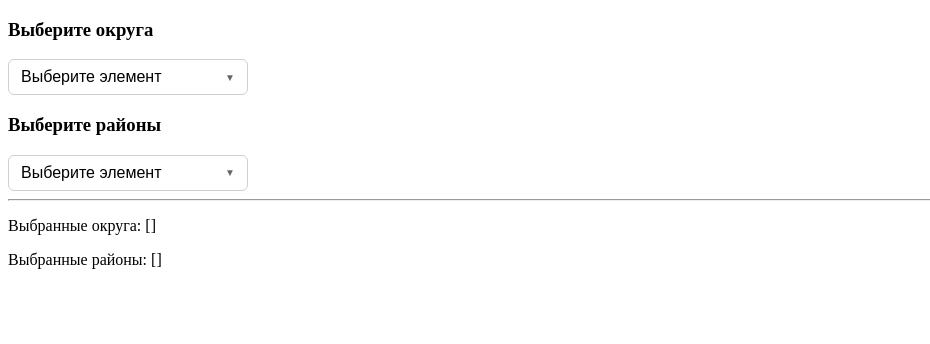
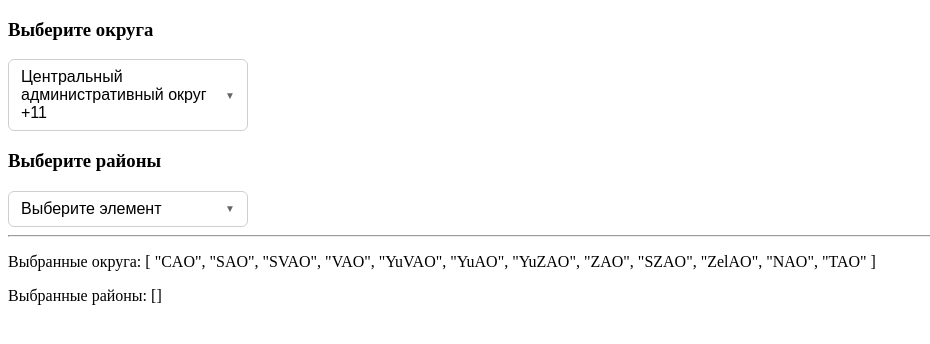
Before and after one commit to daniilkiselev97/test-assignment, an Angular app: page / in a window 1280 px wide. Shown: the top 344 px of the page, without its empty margins (0-930 px from the left). Built offline with nearby package versions, Linux system fonts and the light colour scheme.

Commit message:
feat: app starts with all districts

```diff
--- a/src/app/app.html
+++ b/src/app/app.html
@@ -4,6 +4,7 @@
 
     <dropdown
       [items]="districts"
+      [selectedValues]="selectedDistricts"
       [mode]="'multi'"
       [enableSearch]="true"
       (change)="onChangeDistricts($event)"
--- a/src/app/app.ts
+++ b/src/app/app.ts
@@ -1,4 +1,4 @@
-import { ChangeDetectionStrategy, Component } from '@angular/core';
+import { ChangeDetectionStrategy, Component, OnInit } from '@angular/core';
 import { Dropdown } from './dropdown/dropdown';
 import { JsonPipe } from '@angular/common';
 import { districts, areas } from './data';
@@ -13,7 +13,9 @@ import { BehaviorSubject } from 'rxjs';
   styleUrl: './app.scss',
   changeDetection: ChangeDetectionStrategy.OnPush
 })
-export class App {
+export class App implements OnInit {
+
+
   public selectedDistricts: string[] = [];
   public selectedAreas: string[] = [];
 
@@ -30,9 +32,19 @@ export class App {
       items: this.filterGroupItems(dis)
     }));
   }
+
+  ngOnInit(): void {
+    this.initSelectedDistricts()
+  }
   public onChangeDistricts(districts: string[]) {
     this.selectedDistricts = districts
     this.selectedDistricts$.next(districts)
+  }
+
+  private initSelectedDistricts(): void {
+    const allDistricts = this.districts.map(dis => dis.value)
+    this.selectedDistricts = allDistricts
+    this.selectedDistricts$.next(allDistricts)
   }
 
   private isIncludes(dis: DropdownItem): boolean {
--- a/src/app/dropdown/dropdown.ts
+++ b/src/app/dropdown/dropdown.ts
@@ -1,9 +1,9 @@
 import { ChangeDetectionStrategy, ChangeDetectorRef, Component, DestroyRef, ElementRef, EventEmitter, HostListener, inject, Input, Output } from '@angular/core';
-import { CommonModule} from '@angular/common';
+import { CommonModule } from '@angular/common';
 import { FormControl, ReactiveFormsModule } from '@angular/forms';
 import { combineLatest, Observable, of } from 'rxjs';
 import { debounceTime, distinctUntilChanged, map, startWith } from 'rxjs/operators';
-import { DropdownGroup, DropdownItem, FlatItem } from '../models/dropdown.model';
+import { DropdownGroup, DropdownItem, DropdownMode, FlatItem } from '../models/dropdown.model';
 import { takeUntilDestroyed } from '@angular/core/rxjs-interop';
 
 @Component({
@@ -18,9 +18,10 @@ export class Dropdown {
   @Input() items: DropdownItem[] = [];
   @Input() groups: DropdownGroup[] = [];
   @Input() placeholder = 'Выберите элемент';
-  @Input() mode: 'single' | 'multi' = 'single';
+  @Input() mode: DropdownMode = 'single';
   @Input() enableSearch = false;
   @Input() selectedInput$!: Observable<string[]>
+  @Input() selectedValues: string[] = []
 
   @Output() change = new EventEmitter<string[]>();
 
@@ -73,7 +74,6 @@ export class Dropdown {
   private cdk = inject(ChangeDetectorRef)
 
   public isOpen = false;
-  public selectedValues: string[] = [];
   public searchControl = new FormControl('');
   public flatItems: FlatItem[] = []
   public activeIndex: number = -1
@@ -81,6 +81,14 @@ export class Dropdown {
   public filteredGroups: DropdownGroup[] = []
 
   ngOnInit(): void {
+    if (this.mode === 'multi' && this.items.length) {
+      this.selectedValues = [...this.selectedValues]
+    } else if (this.mode === 'single' && this.selectedValues.length > 1) {
+      this.selectedValues = [this.selectedValues[0]]
+    }
+    this.cdk.markForCheck()
+    this.change.emit([...this.selectedValues])
+
     this.searchControl.valueChanges.pipe(
       debounceTime(300),
       distinctUntilChanged(),
@@ -112,7 +120,7 @@ export class Dropdown {
             disabled: group.disabled
           }))
         );
-        this.activeIndex = this.flatItems.length ? 0 : -1
+        this.setInitialActiveIndex()
         this.cdk.markForCheck()
       })
     }
@@ -147,6 +155,11 @@ export class Dropdown {
     return !t ? [...this.items] : this.items.filter(i => i.label.toLowerCase().includes(t));
   }
 
+  private setInitialActiveIndex(): void {
+    const firstEnabled = this.flatItems.findIndex(item => !item.disabled)
+    this.activeIndex = firstEnabled >= 0 ? firstEnabled : -1
+  }
+
   private filterGroups(term: string | null, selectedDistricts: string[]): DropdownGroup[] {
     const t = (term || '').toLowerCase();
     return this.groups
@@ -169,7 +182,11 @@ export class Dropdown {
 
   public toggle(): void {
     this.isOpen = !this.isOpen;
-    if (this.isOpen) this.searchControl.setValue('');
+    if (this.isOpen) {
+      this.searchControl.setValue('');
+      this.setInitialActiveIndex()
+
+    }
   }
 
   public select(item: DropdownItem, disabled = false): void {
--- a/src/app/models/dropdown.model.ts
+++ b/src/app/models/dropdown.model.ts
@@ -17,3 +17,4 @@ export interface DropdownArea {
 }
 
 export type FlatItem = DropdownItem & { disabled?: boolean };
+export type DropdownMode = 'single' | 'multi'
```
